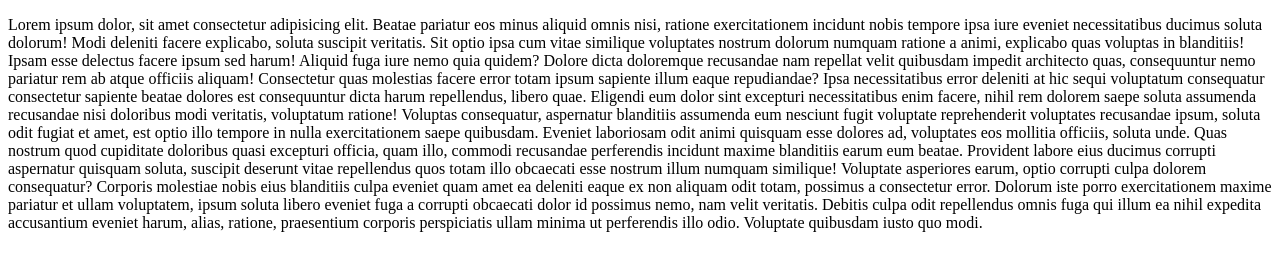
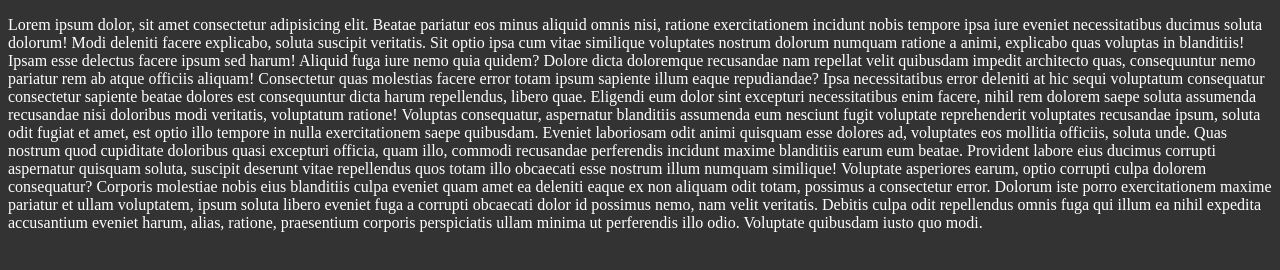
Before and after one commit to TochtliNava/Tochtli, a website: page index.html in a window 1280 px wide. Drawn offline with Linux system fonts and the light colour scheme.

Commit message:
css and js added

```diff
--- /dev/null
+++ b/js/main.js
@@ -0,0 +1 @@
+console.log("Working");
--- /dev/null
+++ b/styles/main.css
@@ -0,0 +1,4 @@
+body {
+    background-color: #333;
+    color: white;
+}
```
Also changed, not shown: index.html (+2 -0 lines).
